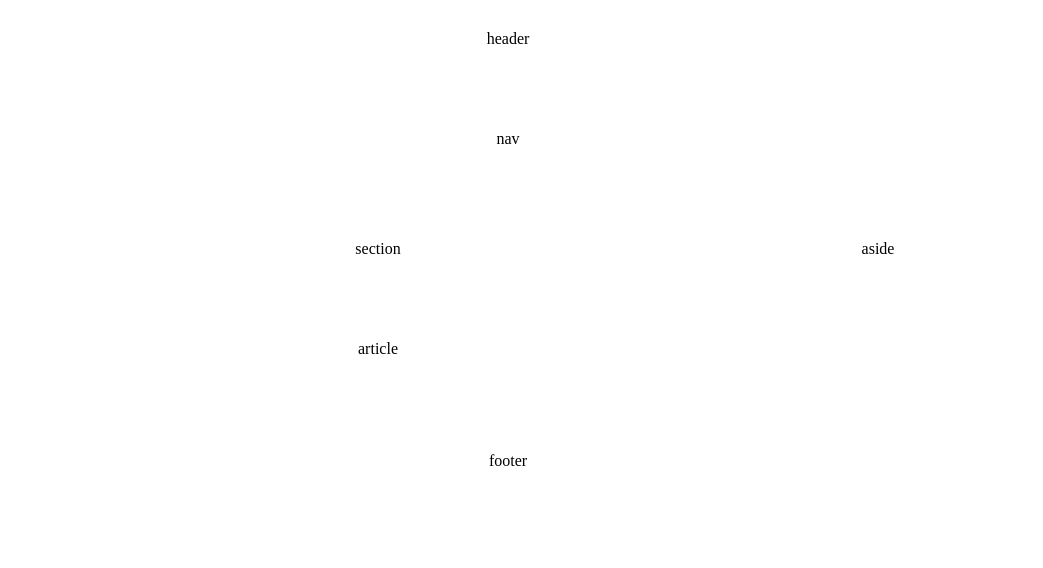
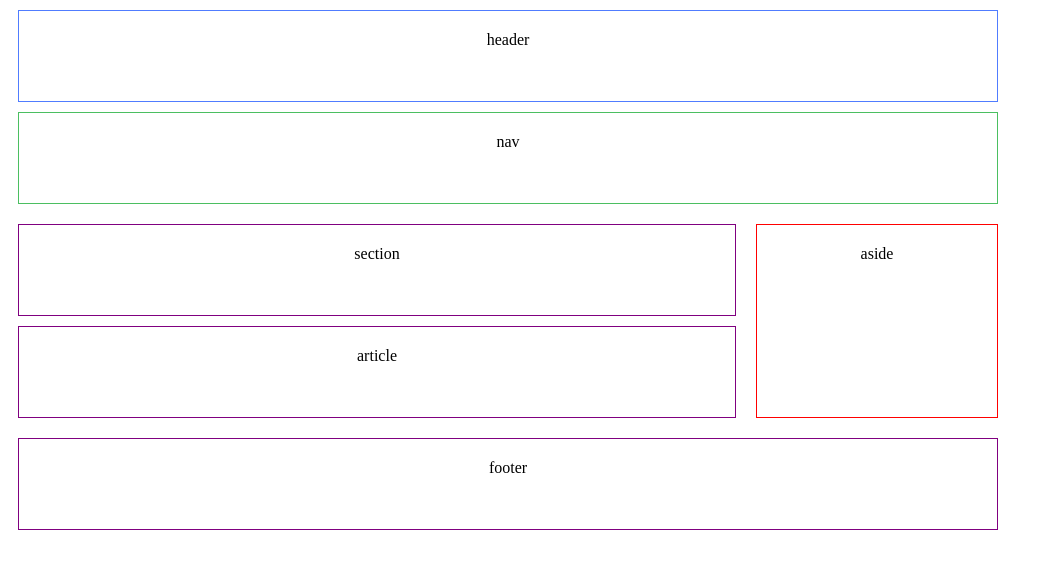
Before and after one commit to dariasamtaro/semantic, a plain HTML site: page index.html in a window 1280 px wide. Shown: the whole page, without its empty margins (0-1043 px from the left). Drawn offline with Linux system fonts and the light colour scheme.

Commit message:
creating index.html

```diff
--- a/css/styles.css
+++ b/css/styles.css
@@ -9,7 +9,7 @@ section,
 aside,
 article,
 footer {
-    border:1px purple;
+    border:1px solid purple;
     height: 50px;
     padding:20px;
     margin:10px;
```
